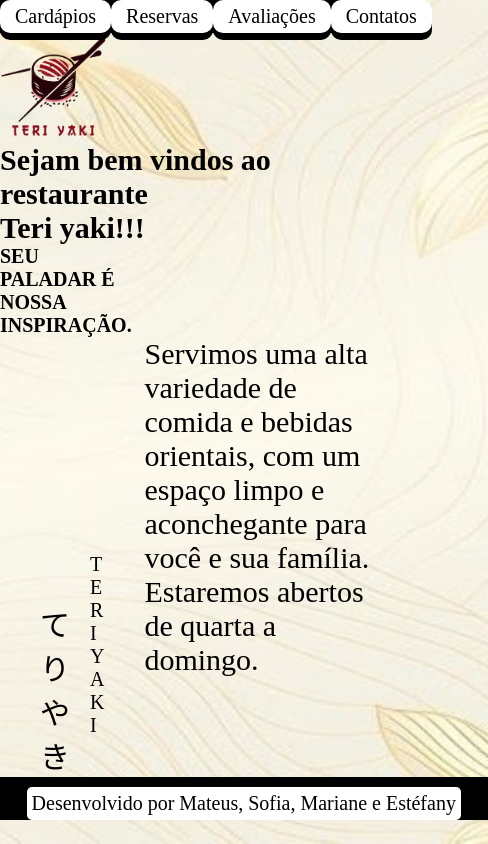
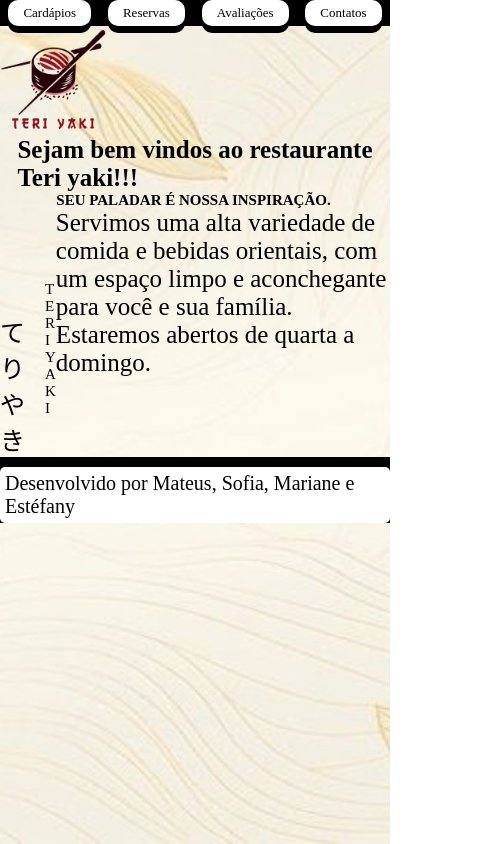
Before and after one commit to mateuspaglia-sys/projetosite, a plain HTML site: page index.html in a window 390 px wide. Shown: the whole page, 488 px wide, since content can reach past the window. Drawn offline with Linux system fonts and the light colour scheme; a web font is replaced by a local one.

Commit message:
versao final 15

```diff
--- a/avaliacoes.css
+++ b/avaliacoes.css
@@ -240,15 +240,15 @@ main {
         display: flex;
         flex-direction: column;
         align-items: center;
-        margin-right: 5px;
+        margin-right: 0px;
         border-color: black;
-        margin-top: 3%;
+        margin-top: 0px;
     }
 
     .titulo {
 
         display: flex;
-        font-size: 50px;
+        font-size: 40px;
         margin-top: 1%;
 
     }
@@ -259,10 +259,20 @@ main {
     }
 
     .botoes {
-        font-size: 20px;
+        font-size: 13px;
     }
 
     .comeco {
         gap: 5%
     }
+    .feedback{
+        font-size: 40px;
+    }
+    .star-icon{
+        font-size: 45px;
+        width: 45px;
+    }
+    .texto{
+        font-size: 30px;
+    }
 }
--- a/cardapio.css
+++ b/cardapio.css
@@ -221,7 +221,7 @@ footer {
         gap: 10%;
     }
     .botoes{
-        font-size: 20px;
+        font-size: 13px;
     }
     .logo{
         width: 100px;
@@ -229,12 +229,12 @@ footer {
 
     }
     .titulo{
-        font-size: 50px;
+        font-size: 40px;
 
     }
     .comidas{
-        width: 120px;
-        height: 120px;
+        width: 110px;
+        height: 110px;
     }
     .legenda{
         font-size: 15px;
@@ -245,4 +245,7 @@ footer {
     h2{
         font-size: 30px;
     }
+    .rodape{
+        font-size: 10px;
+    }
 }
--- a/contato.css
+++ b/contato.css
@@ -122,13 +122,13 @@ footer{
     width: 100%;
 }
 h1{
-    font-size: 60px;
+    font-size: 40px;
 }
 p{
-    font-size: 45px;
+    font-size: 30px;
 }
 .botoes{
-    font-size: 20px;
+    font-size: 13px;
 }
 .logo{
     width: 120px;
--- a/reservas.css
+++ b/reservas.css
@@ -155,7 +155,7 @@ a {
         display: flex;
         padding-top: 70px;
         flex-direction: column;
-        margin-left: 150px;
+        margin-left: 0px;
         gap: 20px;
 
 
@@ -173,7 +173,7 @@ a {
     }
 
     h1 {
-        font-size: 50px;
+        font-size: 30px;
     }
     .cabecario {
     display: flex;
@@ -183,7 +183,7 @@ a {
     width: 100%;
 }
 .botoes{
-    font-size: 20px;
+    font-size: 13px;
 }
 .logo{
     width: 110px;
--- a/restaurante.css
+++ b/restaurante.css
@@ -134,7 +134,7 @@ body {
         justify-content: center;
         padding-top: 10px;
         bottom: 0px;
-        width: 125%;
+        width: 100%;
 
     }
 
@@ -151,19 +151,20 @@ body {
     }
 
     .titulo {
-        font-size: 30px;
+        font-size: 25px;
     }
 
     .descricao {
-        font-size: 30px;
-    }
+        font-size: 25px;
+        padding-left: 0px;
+        padding-bottom: 80px;    }
 
     .escritajapones {
-        font-size: 30px;
+        font-size: 25px;
     }
 
     .traducao {
-        font-size: 20px;
+        font-size: 15px;
     }
 
     .logo {
@@ -172,11 +173,15 @@ body {
     }
 
     .subtitulo {
-        font-size: 20px;
-    }
+        font-size: 15px;
+        padding-right: 3px;   }
 
     .botoes {
-        font-size: 20px;
+        font-size: 13px;
+    }
+    .escritalateral{
+        margin: 0px;
+
     }
 
 
```
